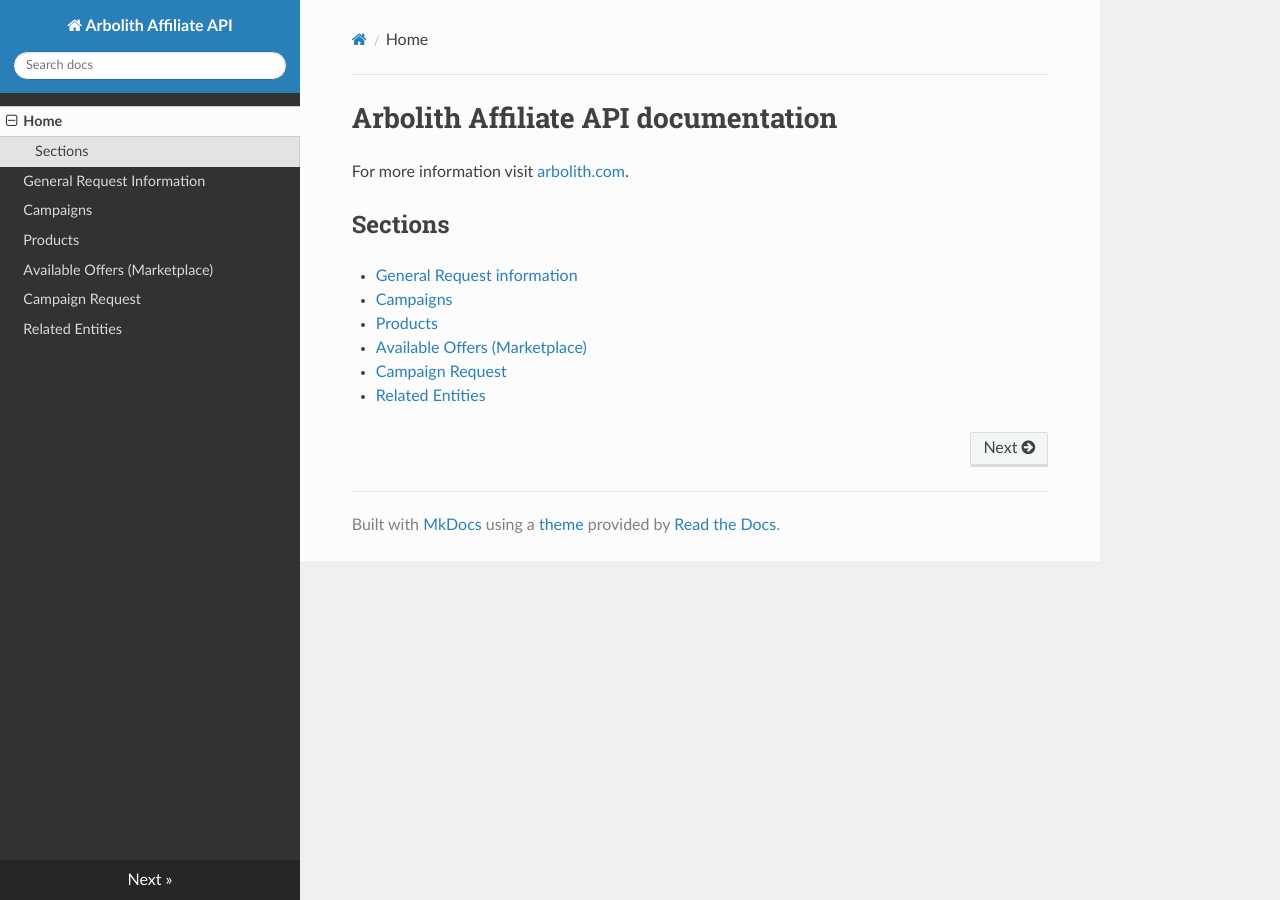
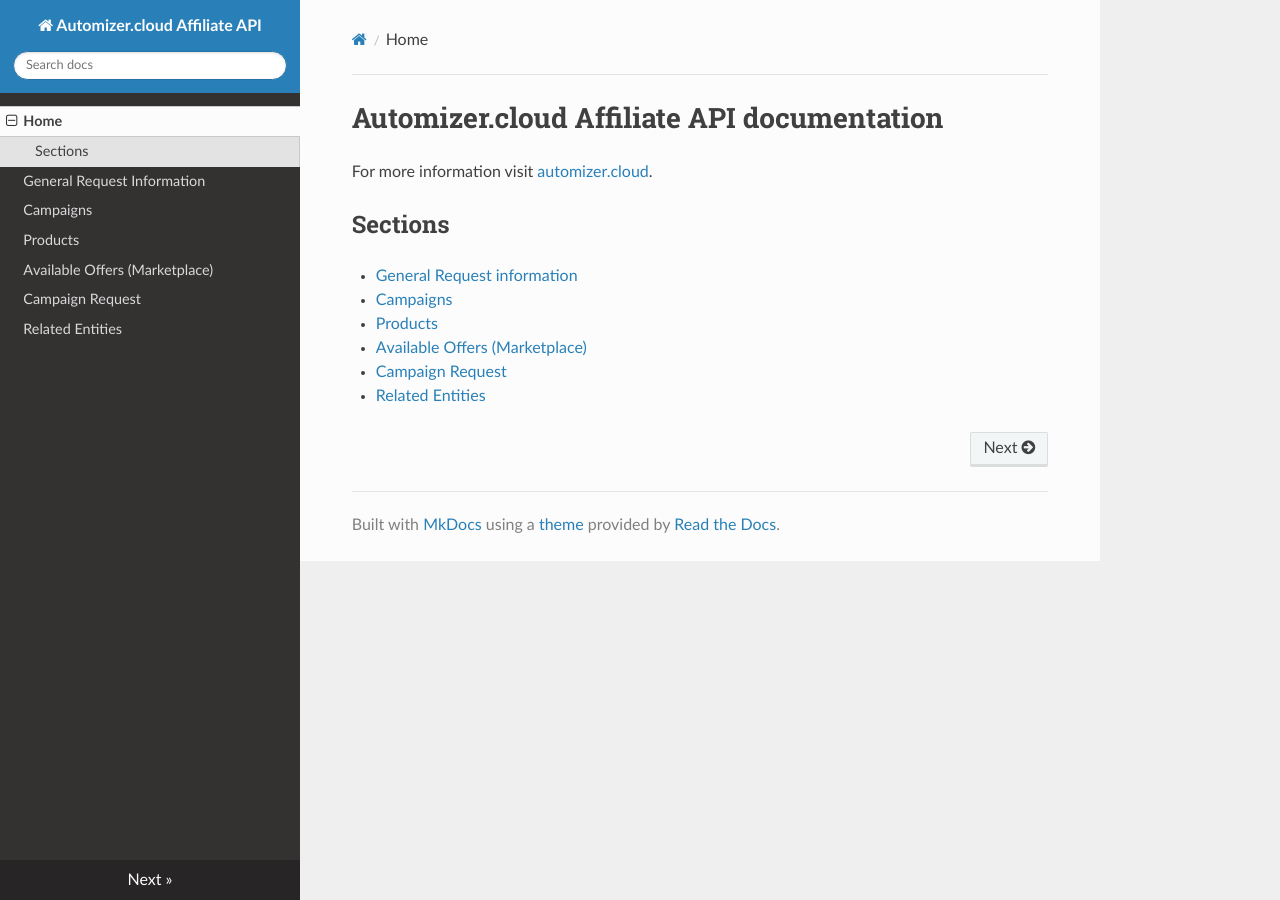
Before and after one commit to automizer-cloud/automizer.cloud-affiliate-api-docs, an MkDocs documentation site: the page built from docs/index.md, in a window 1280 px wide. Built offline with MkDocs 1.6.1, drawn with Linux system fonts in a browser that asks for light colours; nearby versions of some CDN libraries; old or Windows-style settings are respelled for this version of MkDocs.

Commit message:
Update references

```diff
--- a/docs/index.md
+++ b/docs/index.md
@@ -1,6 +1,6 @@
-# Arbolith Affiliate API documentation
+# Automizer.cloud Affiliate API documentation
 
-For more information visit [arbolith.com](http://www.arbolith.com).
+For more information visit [automizer.cloud](http://www.automizer.cloud).
 
 ## Sections
 
--- a/mkdocs.yml
+++ b/mkdocs.yml
@@ -1,4 +1,4 @@
-site_name: Arbolith Affiliate API
+site_name: Automizer.cloud Affiliate API
 dev_addr: 127.0.0.1:8001
 theme: readthedocs
 pages:
```
Also changed, not shown: docs/availableoffers.md (+3 -3 lines), docs/campaignrequest.md (+1 -1 lines), docs/campaigns.md (+5 -5 lines), docs/products.md (+1 -1 lines).
